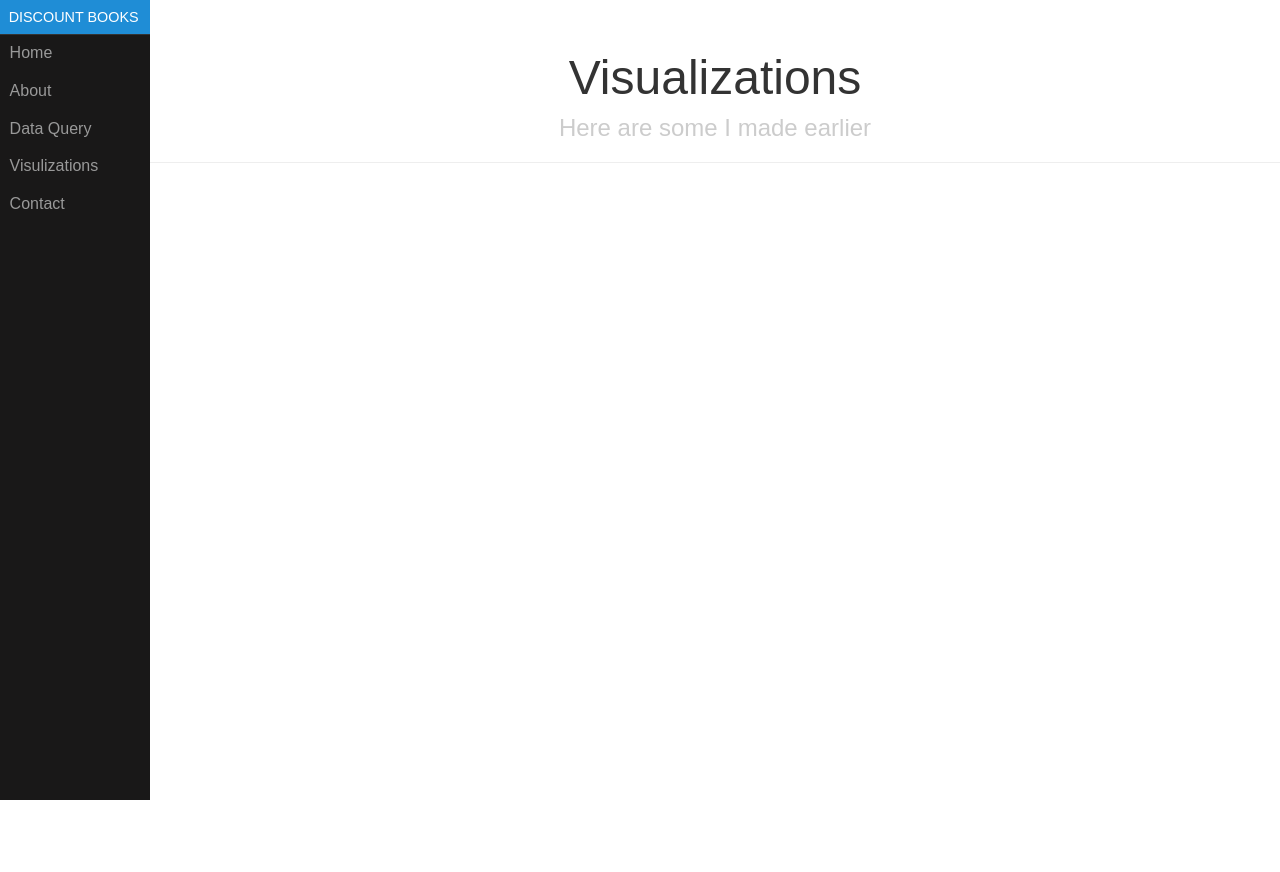
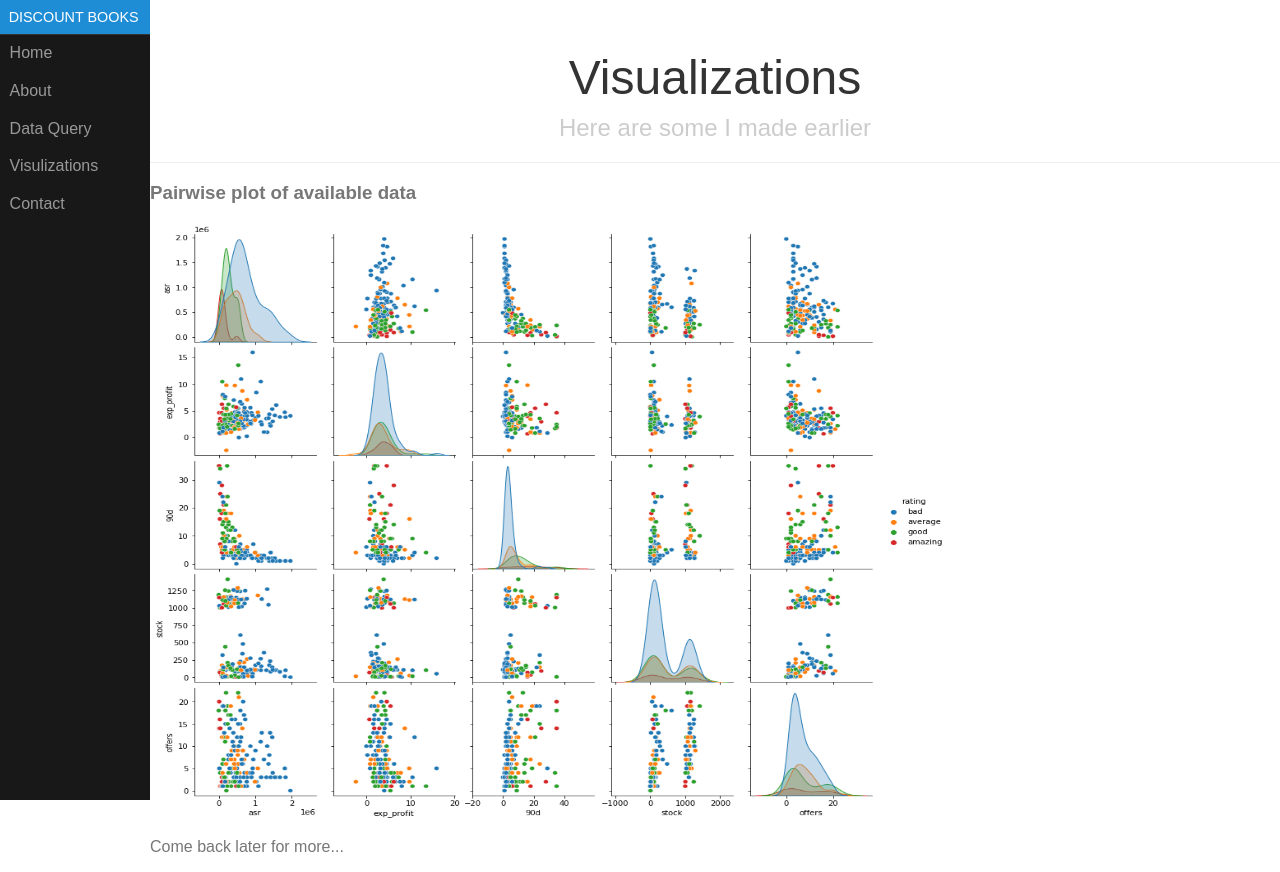
Before and after one commit to danhorsley/discountbooks, a Django app: page /viz in a window 1280 px wide. Before the commit the page ends 800 px from the top, so only its background shows below. Run offline with Django 3.2, Linux system fonts and the light colour scheme; some libraries are stand-ins or nearby versions.

Commit message:
added some viz

```diff
--- a/dbviz/templates/dataquery.html
+++ b/dbviz/templates/dataquery.html
@@ -2,7 +2,7 @@
 {% block content %}
 <div id="main">
     <div class="header">
-        <h1>Beautiful Plots</h1>
+        <h1>DIY Plots</h1>
         <h2>{{default_sub}}</h2>
 
     </div>
--- a/dbviz/templates/viz.html
+++ b/dbviz/templates/viz.html
@@ -6,6 +6,17 @@
         <h2>Here are some I made earlier</h2>
 
     </div>
-
+    <div class = "box2">
+        <h3>Pairwise plot of available data</h3>
+        <div align = 'center' style="width:700;height:400">
+              <img src="static/pwp.png" width=800 height=600 align="left"/>
+        </div>
+        <br/>
+        <br/>
+        <br/>
+        <div align = 'center' style="width:700;height:400">
+        <p style="float : left ;  clear:both;">Come back later for more...</p>
+    </div>
+    </div>
 </div>
 {% endblock %}
```
Also changed, not shown: dbviz/static/pwp.png (added).
